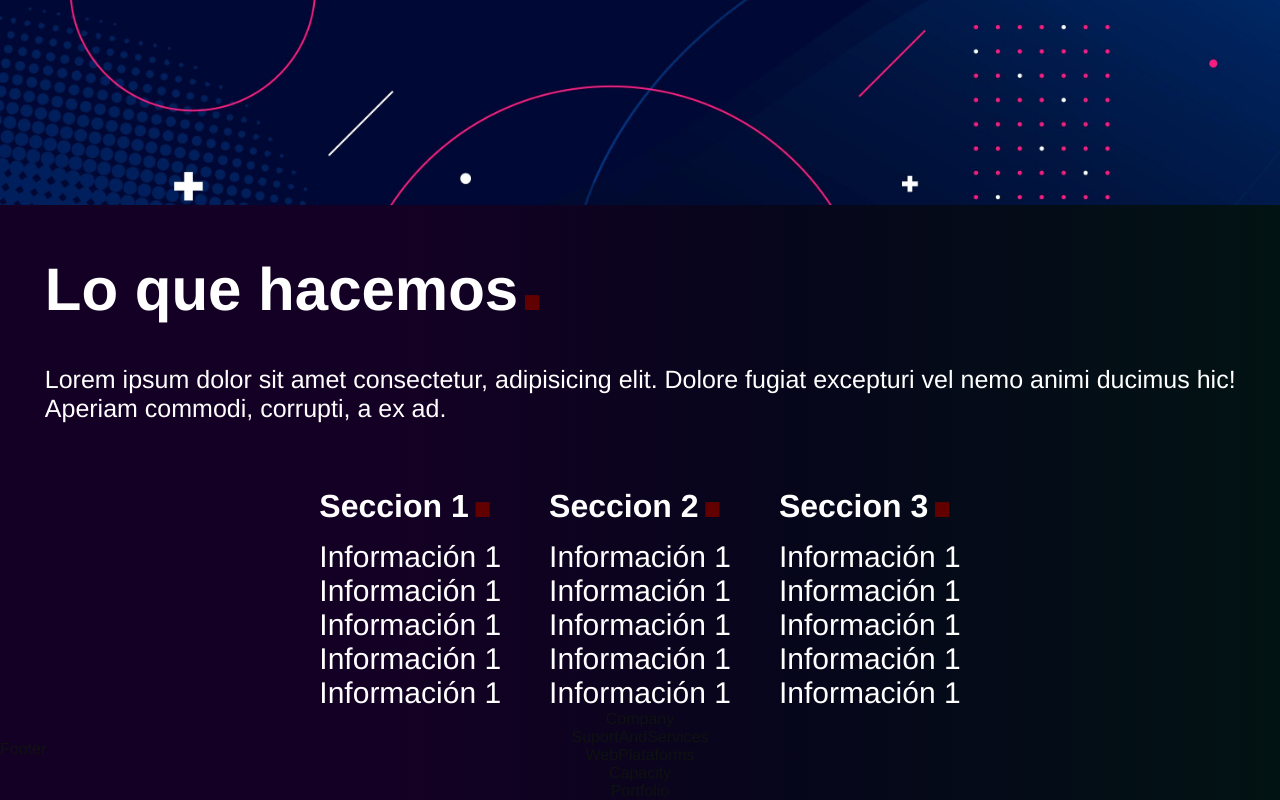
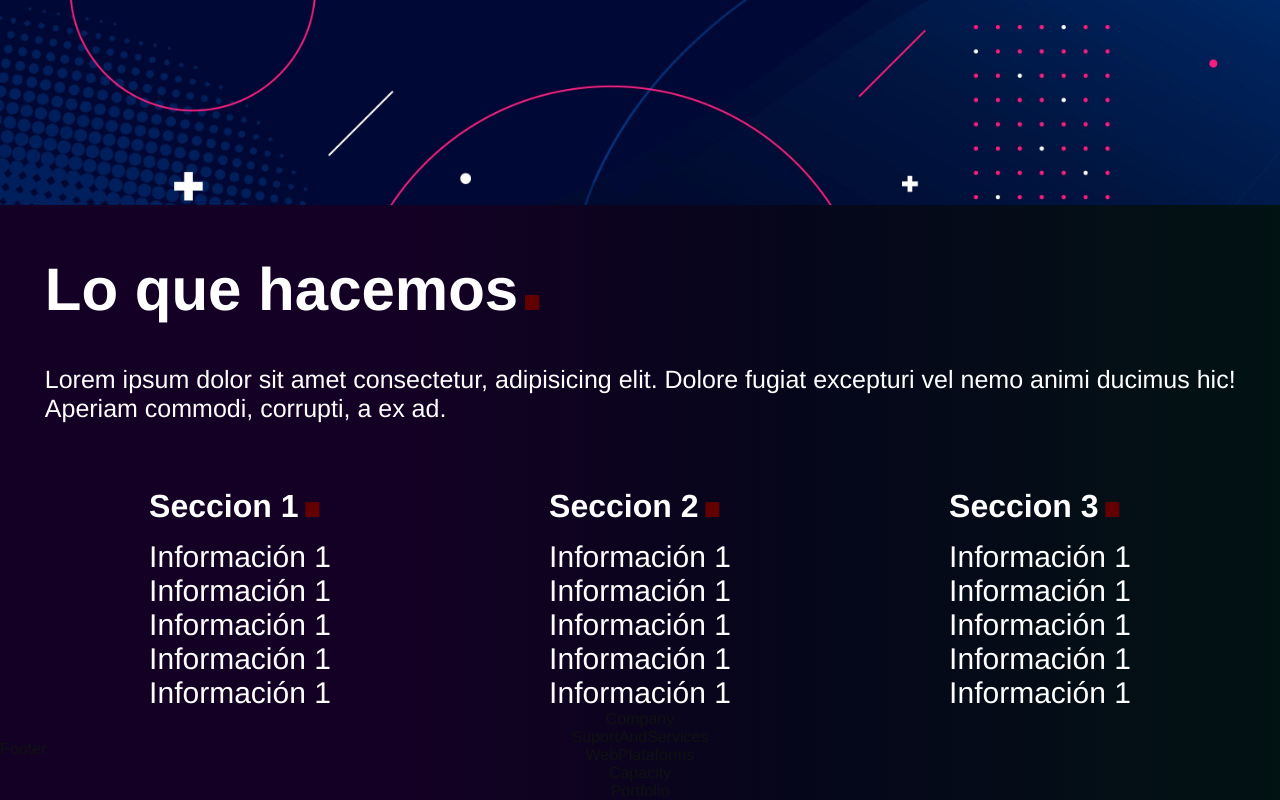
Before and after one commit to cristobalquilimaco/teguilog, a React (Vite) app: page /#/ in a window 1280 px wide. Shown: the part 555-1355 px from the top of the page. Built offline with nearby package versions, Linux system fonts and the light colour scheme.

Commit message:
Se le agregan estilos a la pantalla grande en el componente services

```diff
--- a/src/components/styles/services.css
+++ b/src/components/styles/services.css
@@ -1,16 +1,39 @@
-.principal_services{
+.principal_services {
     color: var(--text-color-white);
     display: flex;
     flex-wrap: wrap;
     flex-direction: row;
     align-items: center;
-justify-content:space-around ;
+    justify-content: space-around;
     gap: 3rem;
     font-size: 30px;
     margin-top: 20px;
 }
 
-.tt_section{
+.tt_section {
     font-weight: bold;
     font-size: 32px;
 }
+
+@media screen and (min-width: 768px) {
+
+    .principal_services {
+        width: 100%;
+        color: var(--text-color-white);
+        display: flex;
+        flex-direction: row;
+        align-items: center;
+        justify-content: space-around;
+        gap: 3rem;
+        font-size: 30px;
+        margin-top: 20px;
+        padding: 0rem 4rem 0rem 4rem;
+    }
+
+.tt_section {
+font-weight: bold;
+font-size: 32px;
+}
+
+
+}
```
Lines whose indentation alone changed are shown as unchanged.
